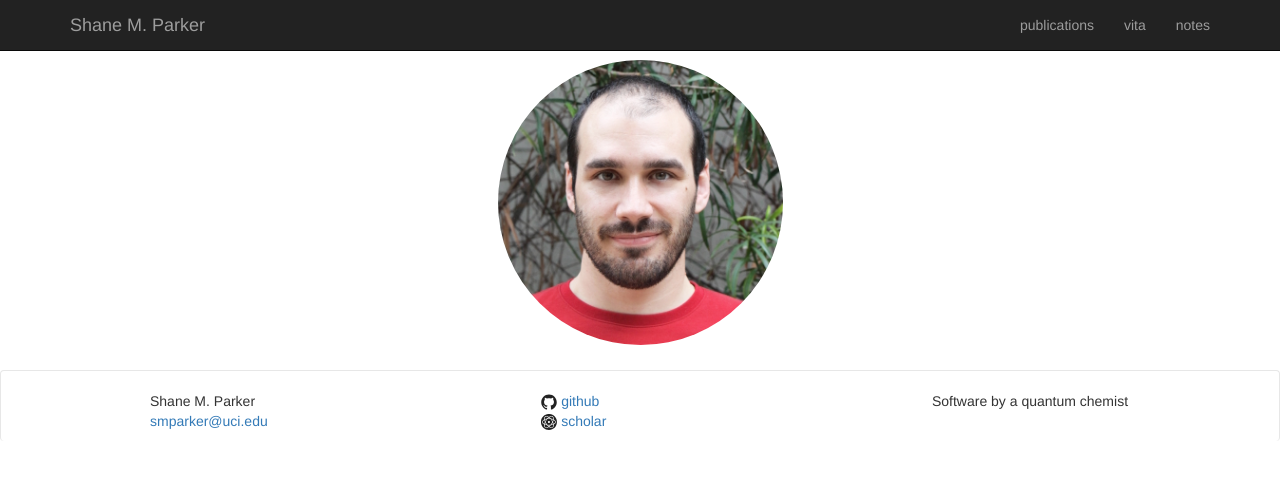
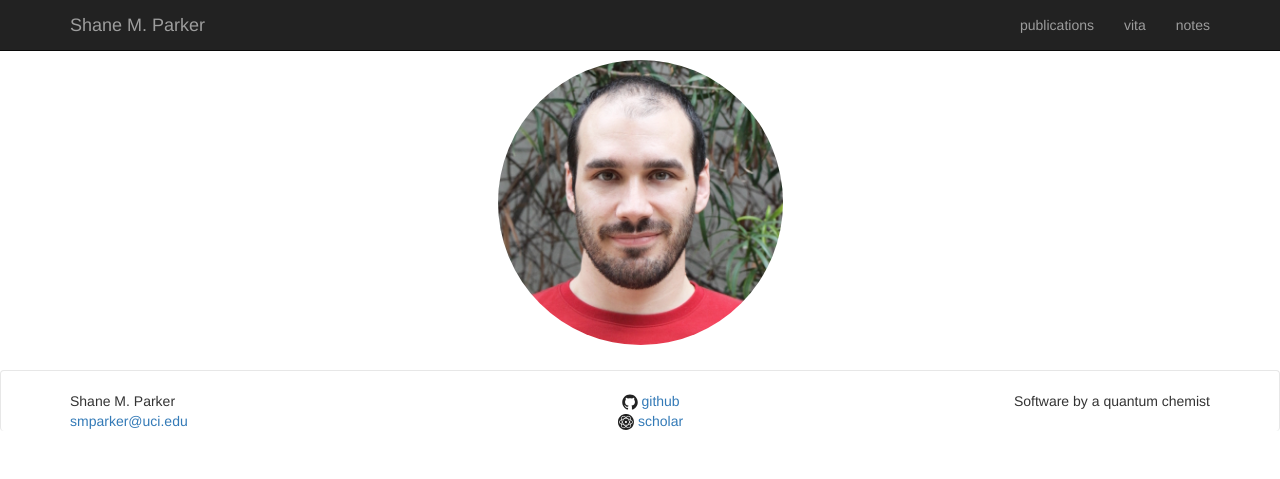
Before and after one commit to smparker/smparker.github.io, a Jekyll site: the page built from index.html, in a window 1280 px wide. Shown: the top 479 px of the page. Built offline with Jekyll 4.4.1, drawn with Linux system fonts in a browser that asks for light colours; nearby versions of some CDN libraries.

Commit message:
further improves viewing on small screens

```diff
--- a/_includes/footer.html
+++ b/_includes/footer.html
@@ -96,7 +96,7 @@
           </ul>
         </div>
         <div class="col-sm-6 col-md-4">
-          <div style="text-align: center;">Software by a quantum chemist</div>
+          <div class="motto">Software by a quantum chemist</div>
         </div>
       </div>
     </div>
--- a/styles/site.scss
+++ b/styles/site.scss
@@ -15,17 +15,38 @@
 }
 
 .ul-footer {
+  margin: 0;
+  padding: 0;
+
   .contact-list,
   .social-media-list {
-      list-style: none;
-      margin-left: 0;
+    list-style: none;
+    margin: 0;
+    padding: 0;
+  }
+  .social-media-list {
+    text-align: center;
+    @media (max-width: $screen-sm-max) {
+      text-align: right;
+    }
+    @media (min-width: $screen-sm-min) {
+      text-align: center;
+    }
   }
   > li {
     display: table-cell;
     width: 1%;
     float: none;
   }
+}
 
+.motto {
+  @media (max-width: $screen-sm-max) {
+    text-align: center;
+  }
+  @media (min-width: $screen-sm-min) {
+    text-align: right;
+  }
 }
 
 .navbar-footer {
```
